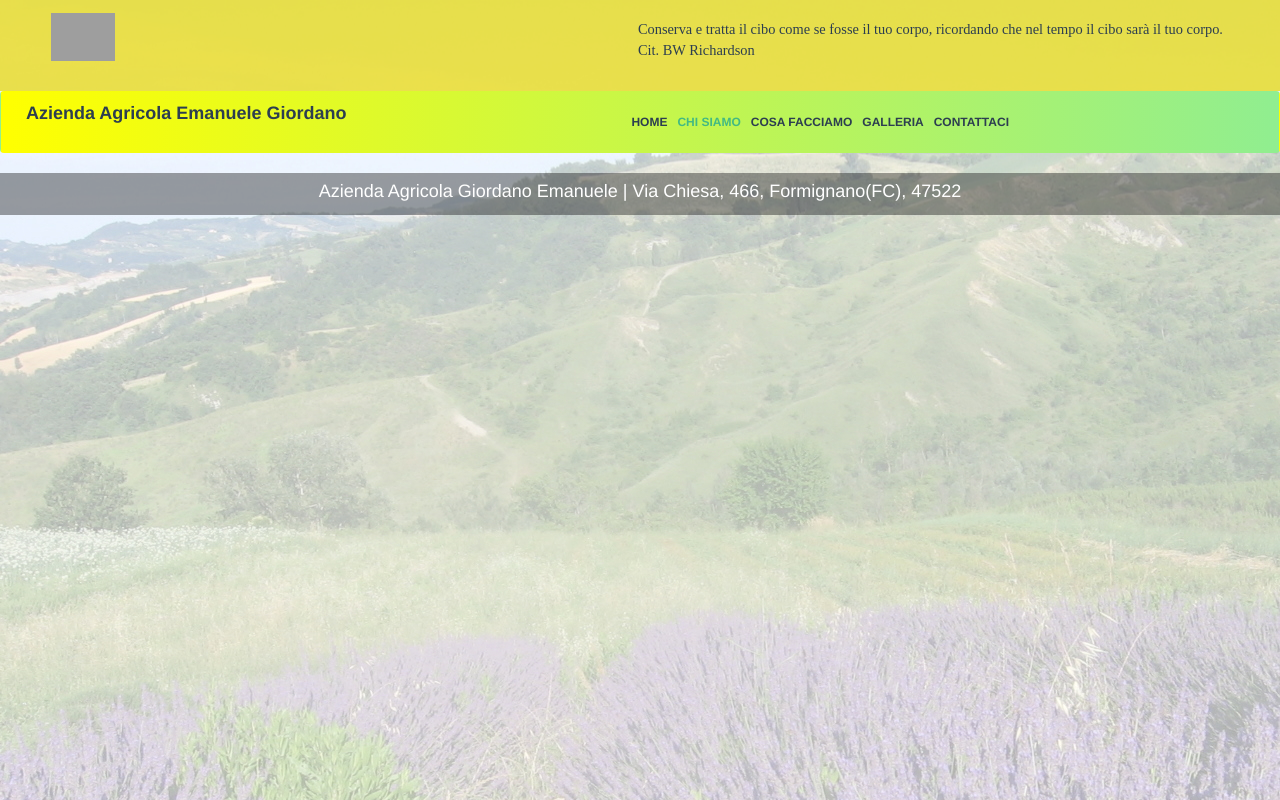
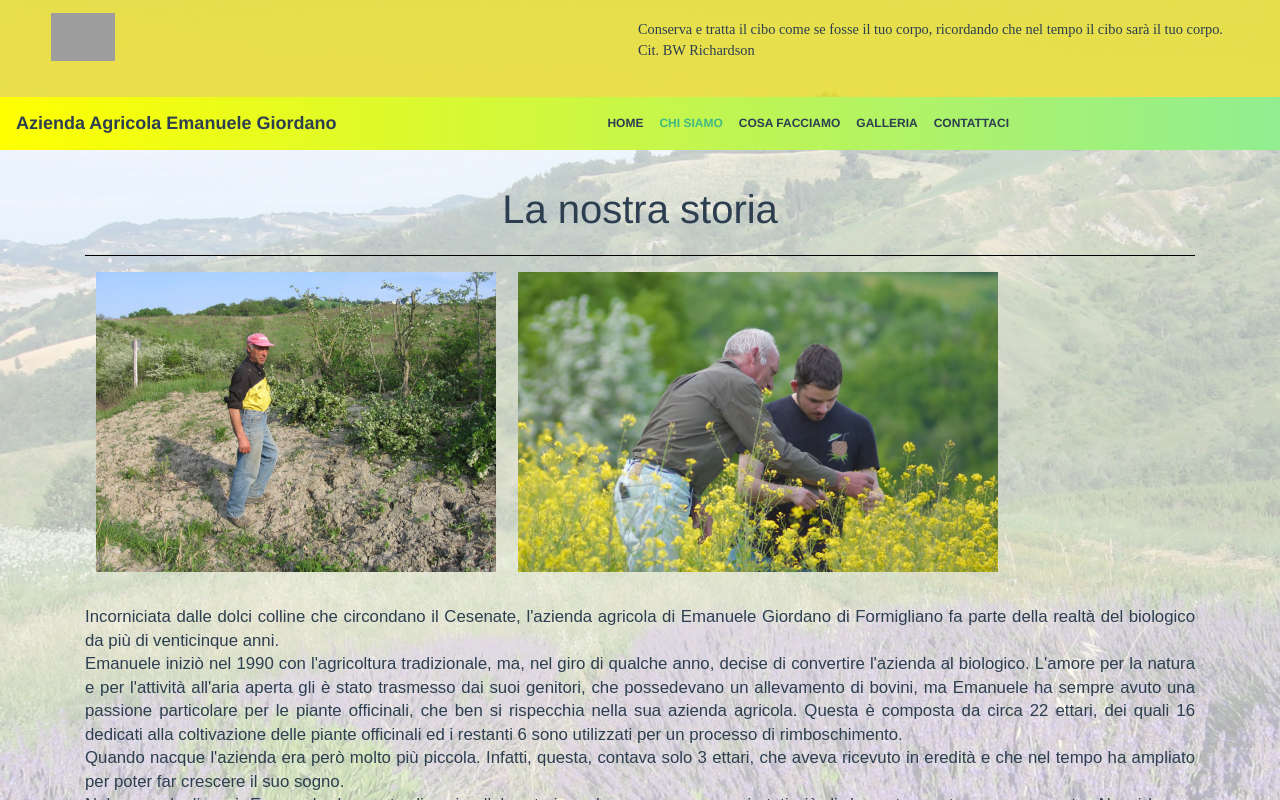
Before and after one commit to NarcAle/AziendaAgricolaEmanueleGiordano, a Vue app: page /chi-siamo in a window 1280 px wide. Shown: the top 800 px of the page. Built offline with nearby package versions, Linux system fonts and the light colour scheme; grey boxes are pictures that could not be loaded.

Commit message:
chi siamo page added

```diff
--- a/src/custom.sass
+++ b/src/custom.sass
@@ -1,8 +1,5 @@
 @import 'node_modules/bootstrap/scss/bootstrap';
 @import 'node_modules/bootstrap-vue/src/index.scss';
-@import 'https://ajax.googleapis.com/ajax/libs/jquery/1.12.4/jquery.min.js'
-@import 'https://maxcdn.bootstrapcdn.com/bootstrap/3.3.6/css/bootstrap.min.css'
-@import 'https://maxcdn.bootstrapcdn.com/bootstrap/3.3.6/js/bootstrap.min.js'
 
 @import url('https://fonts.googleapis.com/css?family=Comic+Neue:400,700&display=swap');
 @import url("https://fonts.googleapis.com/css?family=Source+Sans+Pro:400,700")
--- /dev/null
+++ b/src/views/Pages/chiSiamo.sass
@@ -0,0 +1,33 @@
+.homeContent
+  .title
+    margin: 0 auto 2% auto
+    display: flex
+    justify-content: center
+
+  .space-image
+    display: flex
+    flex-direction: column
+
+    .img
+      margin: 1% auto
+      width: 90%
+      height: unset
+
+
+
+  .history
+    margin-top: 3%
+    font-weight: 500
+    font-size: 1.4em
+    font-family: "Montserrat", sans-serif
+    line-height: 1.4
+    text-align: justify
+
+@media screen and (min-width: 992px)
+  .homeContent
+    .space-image
+      flex-direction: row
+      .img
+        width: unset
+        height: 300px
+        margin: 0 1%
--- a/src/views/Pages/chiSiamo.vue
+++ b/src/views/Pages/chiSiamo.vue
@@ -0,0 +1,32 @@
+<template>
+   <div class="homeContent container">
+      <div class="block chi-siamo">
+        <h1 class="title">La nostra storia</h1>
+        <hr style="background-color: black; height: 1px; border: 0;">
+        <div class="space-image">
+          <img class="img" src="../../assets/emanuele-giordano.jpg"/>
+          <img class="img" src="../../assets//home1.jpg"/>
+        </div>
+        <p class="history">Incorniciata dalle dolci colline che circondano il Cesenate, l'azienda agricola di Emanuele Giordano di Formigliano fa parte della realtà del biologico
+          da più di venticinque anni. <br/>
+          Emanuele iniziò nel 1990 con l'agricoltura tradizionale, ma, nel giro di qualche anno, decise di convertire l'azienda al biologico.
+          L'amore per la natura e per l'attività all'aria aperta gli è stato trasmesso dai suoi genitori, che possedevano un allevamento di bovini,
+          ma Emanuele ha sempre avuto una passione particolare per le piante officinali, che ben si rispecchia nella sua azienda agricola.
+          Questa è composta da circa 22 ettari, dei quali 16 dedicati alla coltivazione delle piante officinali ed i restanti 6 sono utilizzati per un
+          processo di rimboschimento.<br/>
+          Quando nacque l'azienda era però molto più piccola. Infatti, questa, contava solo 3 ettari, che aveva ricevuto in eredità e che nel tempo ha ampliato
+          per poter far crescere il suo sogno.<br/>
+          Nel corso degli anni, Emanuele, ha avuto diversi collaboratori, anche se non sono mai stati più di due o tre contemporaneamente. Alcuni hanno lavorato
+          assieme a lui per periodi molto brevi mentre i più temerari sono rimasti per diversi anni.<br/>
+          Emanuele non vorrebbe fermarsi nemmeno ora: confessa che il suo desiderio è di ampliare ulteriormente l'azienda, soprattutto perché si rende ogni giorno
+          più necessario uno spazio coperto per alcune attività. Ci sono però dei vincoli di regolamenti comunali che lo impediscono, ma il suo frizzante spirito romagnolo
+          troverà il modo per dare più spazio al suo sogno.
+        </p>
+      </div>
+
+    </div>
+</template>
+
+<style lang="sass">
+@import './chiSiamo'
+</style>
```
